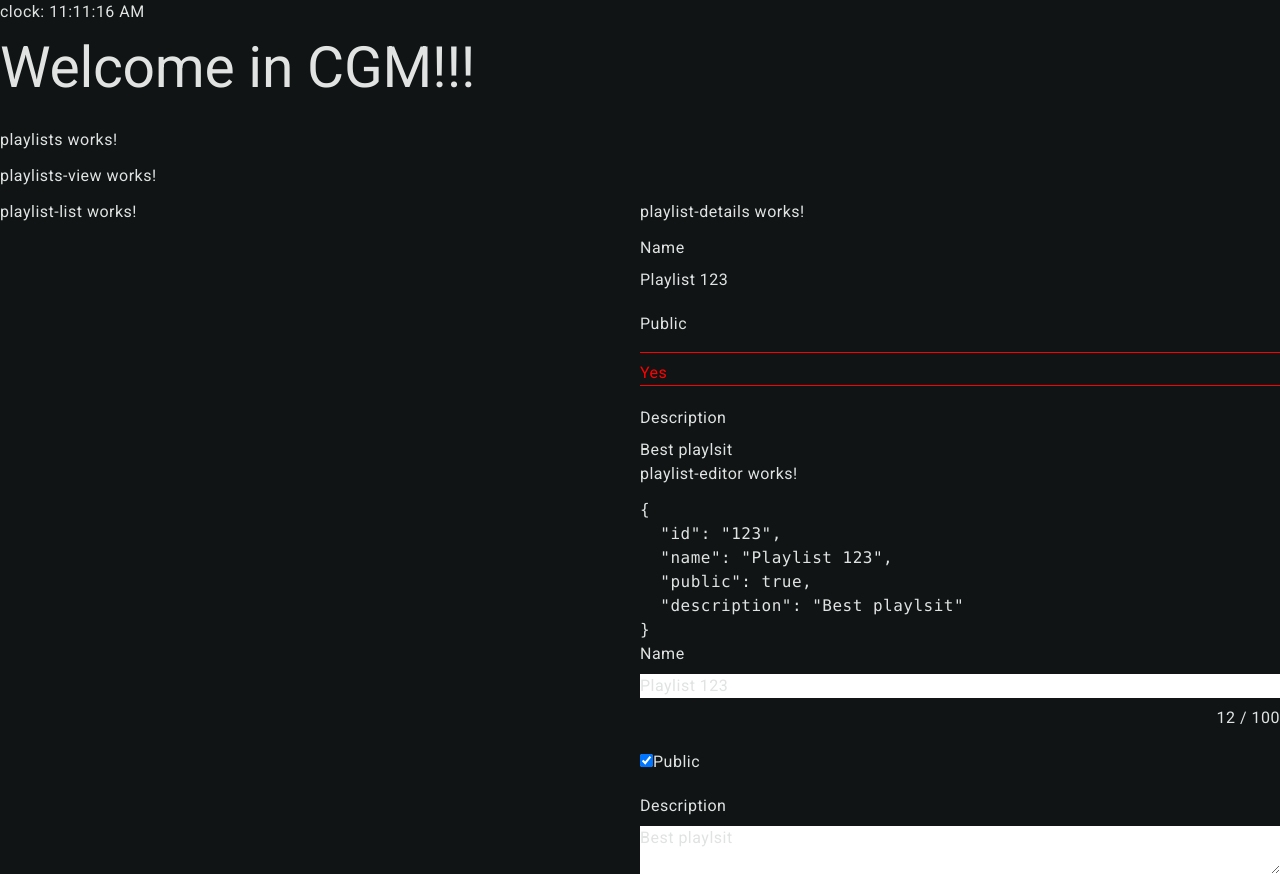
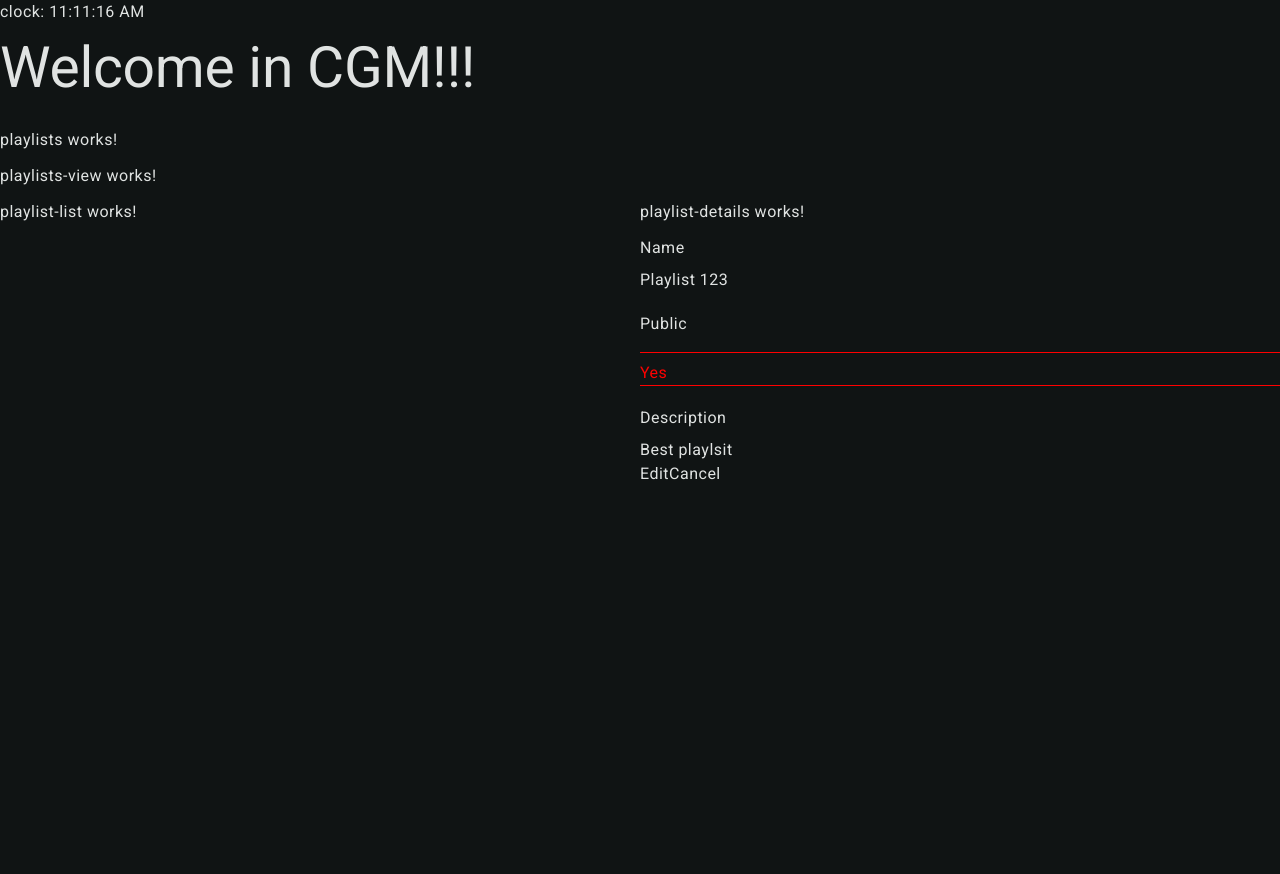
Before and after one commit to ev45ive/bottega-cgm-angular, an Angular app: page /playlists in a window 1280 px wide. After the commit the page ends 800 px from the top, so only its background shows below. Built offline with nearby package versions, Linux system fonts and the light colour scheme.

Commit message:
Exercise: switching modes

```diff
--- a/src/app/playlists/containers/playlists-view/playlists-view.component.html
+++ b/src/app/playlists/containers/playlists-view/playlists-view.component.html
@@ -7,7 +7,10 @@
   </div>
 
   <div>
-    <app-playlist-details />
-    <app-playlist-editor />
+    <app-playlist-details [hidden]="false" />
+    <app-playlist-editor  [hidden]="true"/>
+
+    <button>Edit</button>
+    <button>Cancel</button>
   </div>
 </div>
--- a/src/app/playlists/containers/playlists-view/playlists-view.component.ts
+++ b/src/app/playlists/containers/playlists-view/playlists-view.component.ts
@@ -3,8 +3,13 @@ import { Component } from '@angular/core';
 @Component({
   selector: 'app-playlists-view',
   templateUrl: './playlists-view.component.html',
-  styleUrl: './playlists-view.component.scss'
+  styleUrl: './playlists-view.component.scss',
 })
 export class PlaylistsViewComponent {
 
+  mode: 'details' | 'editor' = 'details';
+
+  showDetails(){}
+  showEditor(){}
+
 }
```
